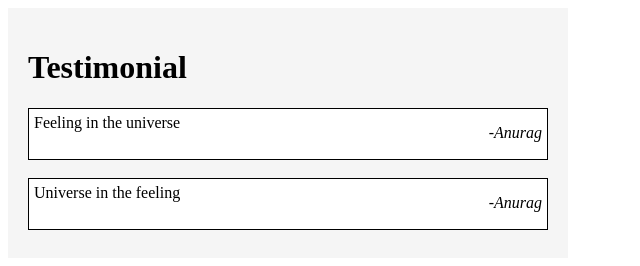
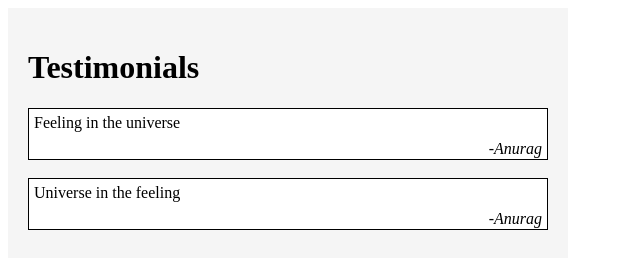
Before and after one commit to acciojob/testimonial-anuragrzh, a website: page main.html in a window 1280 px wide. Shown: the whole page, without its empty margins (0-640 px from the left). Drawn offline with Linux system fonts and the light colour scheme.

Commit message:
created a submission

```diff
--- a/main.html
+++ b/main.html
@@ -9,12 +9,12 @@
 <body>
 	<!-- the entire body must be written by student -->
 	<div class="MainContainer">
-    <h1>Testimonial</h1>
+    <h1>Testimonials</h1>
     <div  class="Testimonial">Feeling in the universe
-        <div class="Author"><text  >-Anurag</text></div>
+        <p class="Author"><text  >-Anurag</text></p>
     </div><br>
     <div class="Testimonial">Universe in the feeling
-    <div class="Author"><text  >-Anurag</text></div>
+    <p class="Author"><text  >-Anurag</text></p>
 </div>
     <script type="text/javascript" src="./script.js">
 </script>
```
